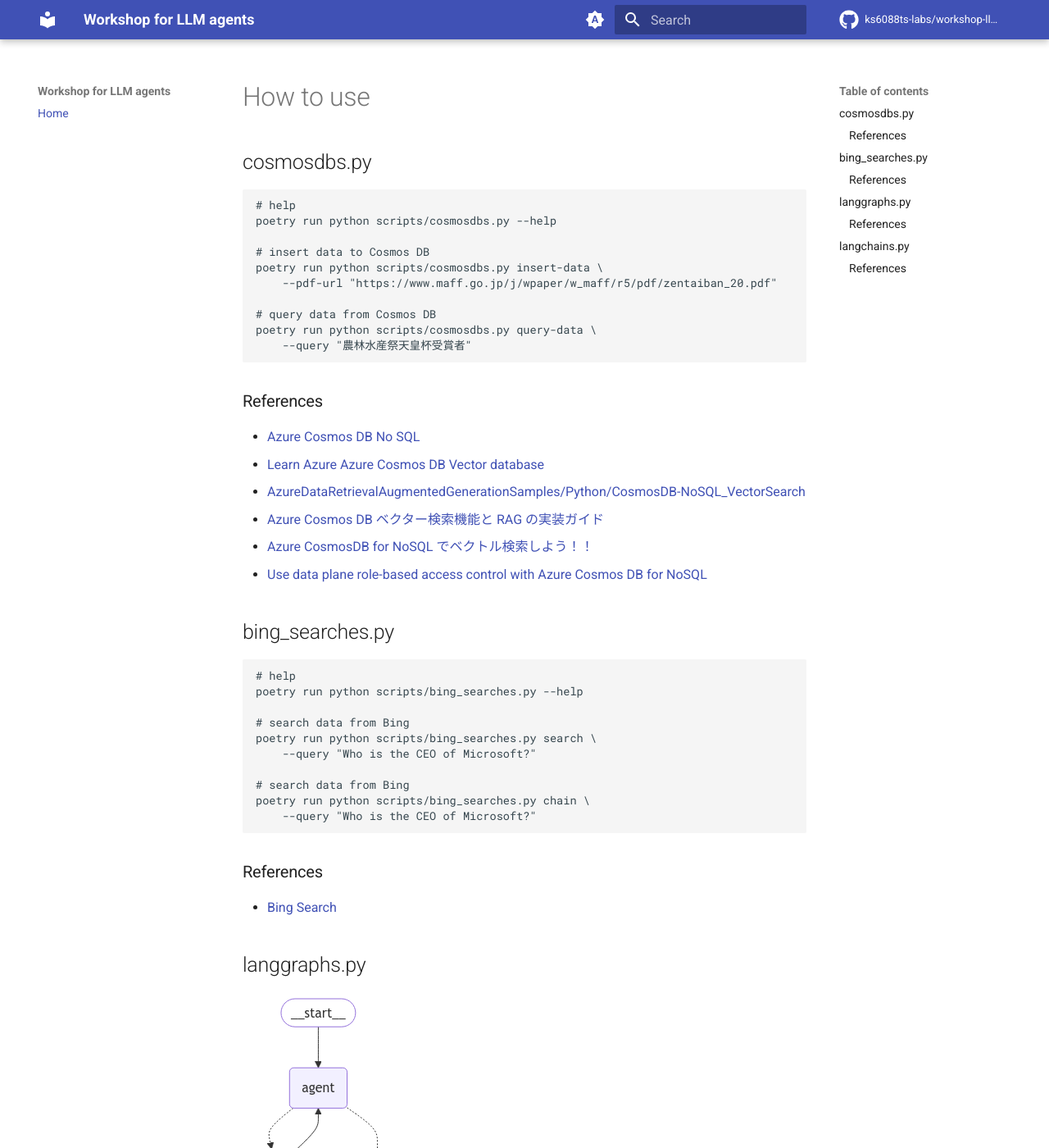
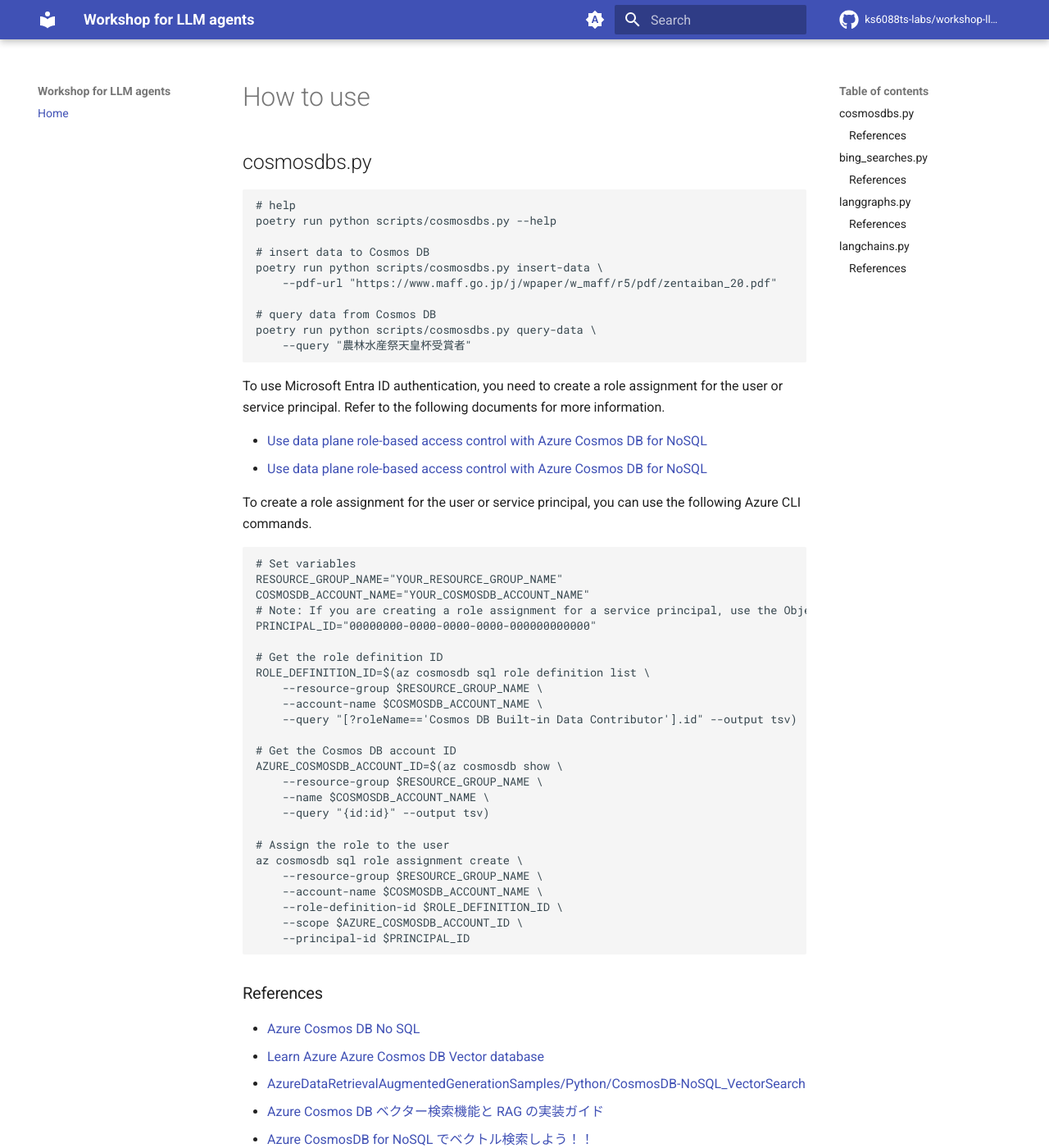
Before and after one commit to ks6088ts-labs/workshop-llm-agents, an MkDocs documentation site: the page built from docs/index.md, in a window 1280 px wide and 1400 px high. Shown: the whole window at 82% size. Built offline with MkDocs 1.6.1 and Material for MkDocs 9.7.7, drawn with Linux system fonts in a browser that asks for light colours; comment, search, counter and statistics services are not loaded.

Commit message:
add descriptions to use Microsoft Entra ID authentication for Cosmos DB

````diff
--- a/docs/index.md
+++ b/docs/index.md
@@ -13,6 +13,42 @@
 # query data from Cosmos DB
 poetry run python scripts/cosmosdbs.py query-data \
     --query "農林⽔産祭天皇杯受賞者"
+```
+
+To use Microsoft Entra ID authentication, you need to create a role assignment for the user or service principal.
+Refer to the following documents for more information.
+
+- [Use data plane role-based access control with Azure Cosmos DB for NoSQL](https://learn.microsoft.com/azure/cosmos-db/how-to-setup-rbac#role-assignments)
+- [Use data plane role-based access control with Azure Cosmos DB for NoSQL](https://learn.microsoft.com/azure/cosmos-db/nosql/security/how-to-grant-data-plane-role-based-access?tabs=built-in-definition%2Cpython&pivots=azure-interface-cli)
+
+To create a role assignment for the user or service principal, you can use the following Azure CLI commands.
+
+```shell
+# Set variables
+RESOURCE_GROUP_NAME="YOUR_RESOURCE_GROUP_NAME"
+COSMOSDB_ACCOUNT_NAME="YOUR_COSMOSDB_ACCOUNT_NAME"
+# Note: If you are creating a role assignment for a service principal, use the Object ID in the Enterprise applications section of the Microsoft Entra ID portal blade.
+PRINCIPAL_ID="00000000-0000-0000-0000-000000000000"
+
+# Get the role definition ID
+ROLE_DEFINITION_ID=$(az cosmosdb sql role definition list \
+    --resource-group $RESOURCE_GROUP_NAME \
+    --account-name $COSMOSDB_ACCOUNT_NAME \
+    --query "[?roleName=='Cosmos DB Built-in Data Contributor'].id" --output tsv)
+
+# Get the Cosmos DB account ID
+AZURE_COSMOSDB_ACCOUNT_ID=$(az cosmosdb show \
+    --resource-group $RESOURCE_GROUP_NAME \
+    --name $COSMOSDB_ACCOUNT_NAME \
+    --query "{id:id}" --output tsv)
+
+# Assign the role to the user
+az cosmosdb sql role assignment create \
+    --resource-group $RESOURCE_GROUP_NAME \
+    --account-name $COSMOSDB_ACCOUNT_NAME \
+    --role-definition-id $ROLE_DEFINITION_ID \
+    --scope $AZURE_COSMOSDB_ACCOUNT_ID \
+    --principal-id $PRINCIPAL_ID
 ```
 
 ### References
````
